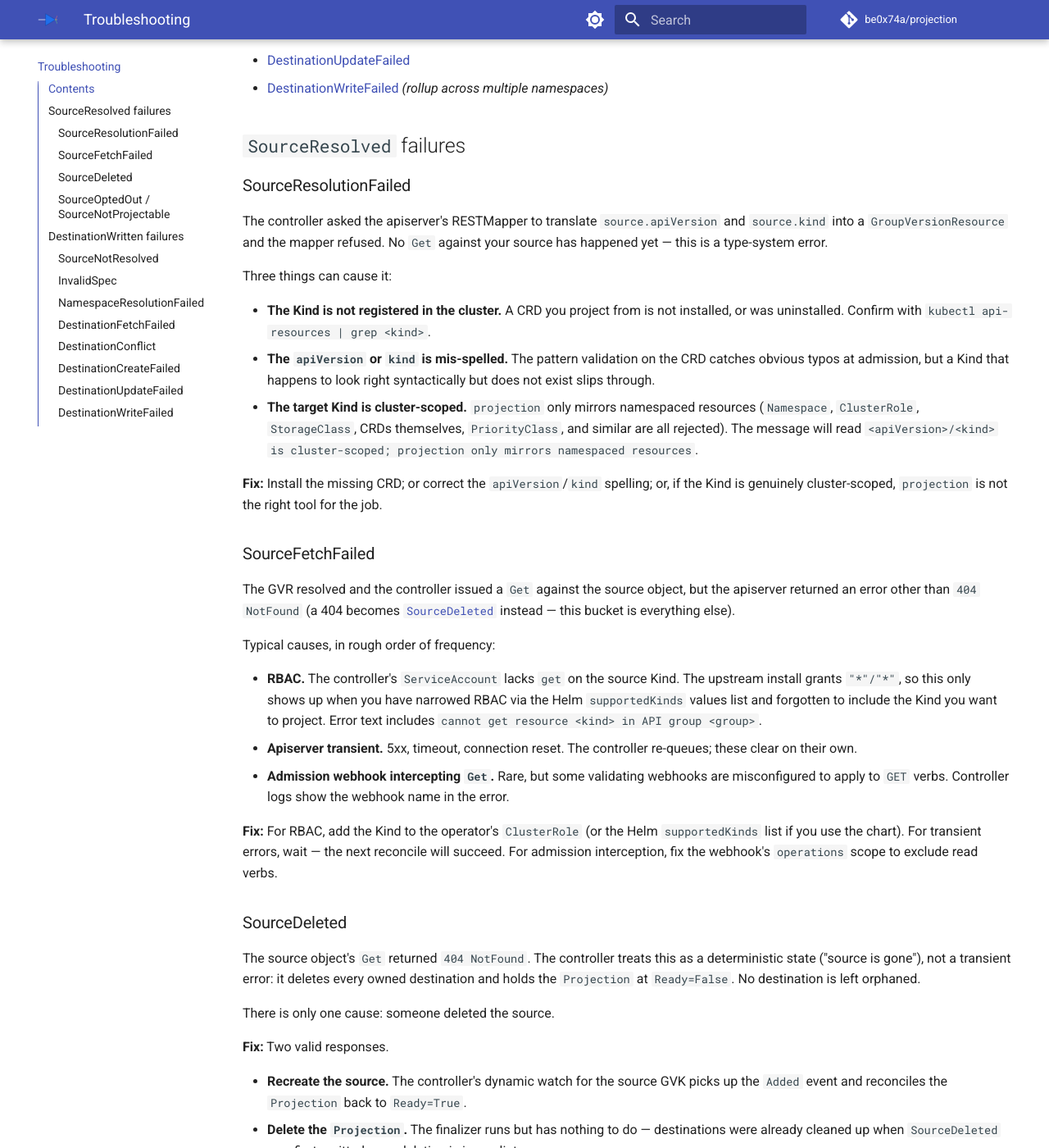
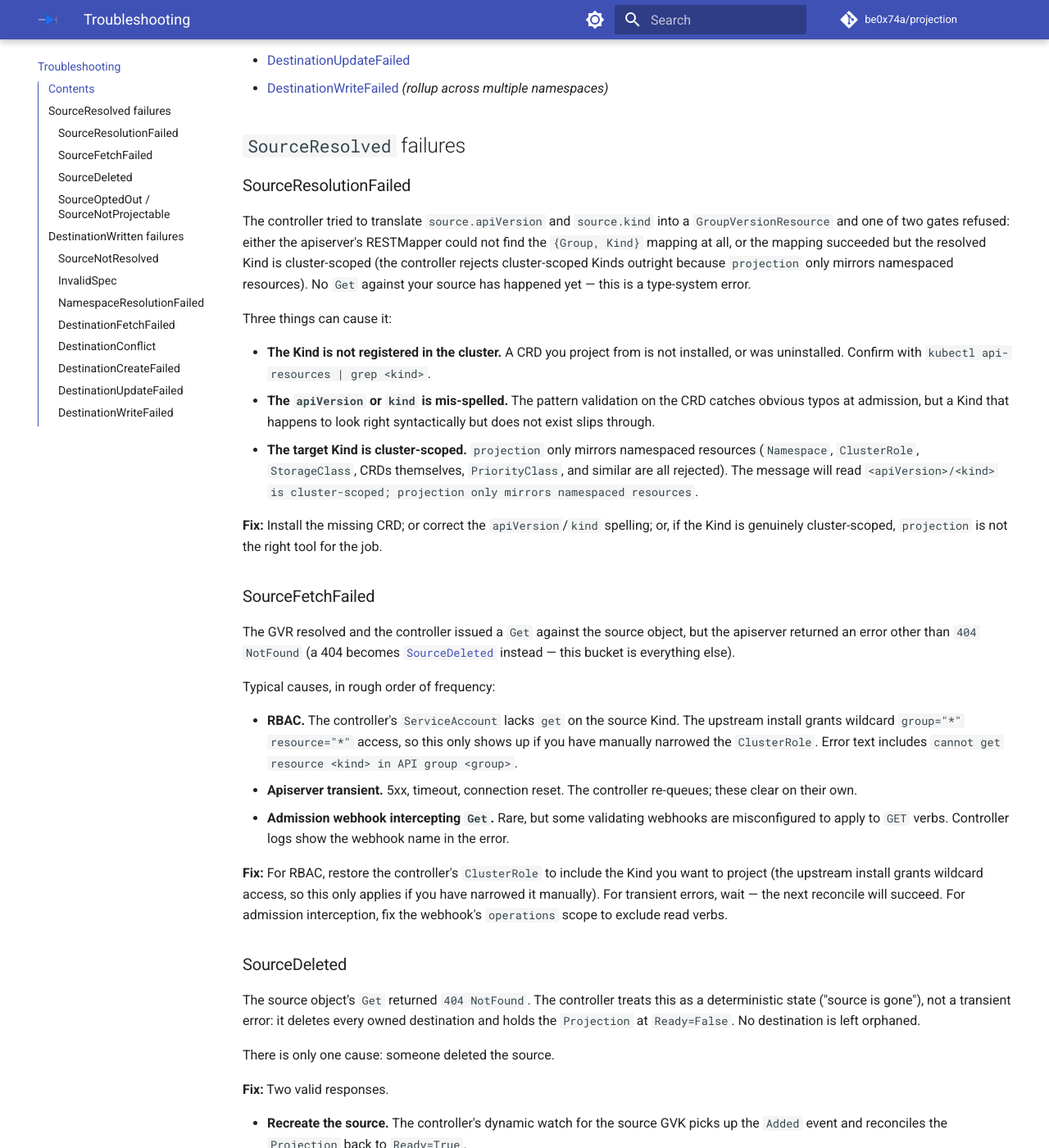
Before and after one commit to be0x74a/projection, an MkDocs documentation site: the page built from docs/troubleshooting.md, in a window 1280 px wide and 1400 px high, scrolled down 803 px. Shown: the whole window at 82% size. Built offline with MkDocs 1.6.1 and Material for MkDocs 9.7.7, drawn with Linux system fonts in a browser that asks for light colours; comment, search, counter and statistics services are not loaded; some of the changed text lies outside the part shown.

Commit message:
docs: fix anchor slugs, remove supportedKinds, split InvalidSpec YAML
Correct python-markdown anchor slugs for SourceOptedOut/SourceNotProjectable
heading (single hyphen, not double). Fix observability.md cross-link to use
the numbered heading anchor (#2-kubernetes-events). Remove references to
non-existent supportedKinds Helm value in SourceFetchFailed and
DestinationFetchFailed; replace with accurate wildcard-RBAC language. Split
the duplicate-root-key InvalidSpec YAML block into two separate fenced
examples. Reword SourceResolutionFailed opening to name both gates
(RESTMapper and controller scope check).

````diff
--- a/docs/troubleshooting.md
+++ b/docs/troubleshooting.md
@@ -11,7 +11,7 @@ Every entry assumes you have already located the failing condition. If you haven
 - [SourceResolutionFailed](#sourceresolutionfailed)
 - [SourceFetchFailed](#sourcefetchfailed)
 - [SourceDeleted](#sourcedeleted)
-- [SourceOptedOut / SourceNotProjectable](#sourceoptedout--sourcenotprojectable)
+- [SourceOptedOut / SourceNotProjectable](#sourceoptedout-sourcenotprojectable)
 
 **`DestinationWritten` failures** — the controller located the source but could not write the destination:
 
@@ -28,7 +28,7 @@ Every entry assumes you have already located the failing condition. If you haven
 
 ### SourceResolutionFailed
 
-The controller asked the apiserver's RESTMapper to translate `source.apiVersion` and `source.kind` into a `GroupVersionResource` and the mapper refused. No `Get` against your source has happened yet — this is a type-system error.
+The controller tried to translate `source.apiVersion` and `source.kind` into a `GroupVersionResource` and one of two gates refused: either the apiserver's RESTMapper could not find the `{Group, Kind}` mapping at all, or the mapping succeeded but the resolved Kind is cluster-scoped (the controller rejects cluster-scoped Kinds outright because `projection` only mirrors namespaced resources). No `Get` against your source has happened yet — this is a type-system error.
 
 Three things can cause it:
 
@@ -44,11 +44,11 @@ The GVR resolved and the controller issued a `Get` against the source object, bu
 
 Typical causes, in rough order of frequency:
 
-- **RBAC.** The controller's `ServiceAccount` lacks `get` on the source Kind. The upstream install grants `"*"/"*"`, so this only shows up when you have narrowed RBAC via the Helm `supportedKinds` values list and forgotten to include the Kind you want to project. Error text includes `cannot get resource <kind> in API group <group>`.
+- **RBAC.** The controller's `ServiceAccount` lacks `get` on the source Kind. The upstream install grants wildcard `group="*" resource="*"` access, so this only shows up if you have manually narrowed the `ClusterRole`. Error text includes `cannot get resource <kind> in API group <group>`.
 - **Apiserver transient.** 5xx, timeout, connection reset. The controller re-queues; these clear on their own.
 - **Admission webhook intercepting `Get`.** Rare, but some validating webhooks are misconfigured to apply to `GET` verbs. Controller logs show the webhook name in the error.
 
-**Fix:** For RBAC, add the Kind to the operator's `ClusterRole` (or the Helm `supportedKinds` list if you use the chart). For transient errors, wait — the next reconcile will succeed. For admission interception, fix the webhook's `operations` scope to exclude read verbs.
+**Fix:** For RBAC, restore the controller's `ClusterRole` to include the Kind you want to project (the upstream install grants wildcard access, so this only applies if you have narrowed it manually). For transient errors, wait — the next reconcile will succeed. For admission interception, fix the webhook's `operations` scope to exclude read verbs.
 
 ### SourceDeleted
 
@@ -88,7 +88,7 @@ If you see `SourceNotResolved`, the real failure is on the `SourceResolved` cond
 - [SourceResolutionFailed](#sourceresolutionfailed)
 - [SourceFetchFailed](#sourcefetchfailed)
 - [SourceDeleted](#sourcedeleted)
-- [SourceOptedOut / SourceNotProjectable](#sourceoptedout--sourcenotprojectable)
+- [SourceOptedOut / SourceNotProjectable](#sourceoptedout-sourcenotprojectable)
 
 **Fix:** resolve the upstream `SourceResolved` failure. `SourceNotResolved` will clear on the next reconcile.
 
@@ -101,11 +101,16 @@ CEL admission enforces this on apiservers that support it (k8s 1.32+), so most c
 **Fix:** decide which destination shape you want and remove the other field.
 
 ```yaml
-# Single destination namespace
+# Option A — single destination namespace
 spec:
   destination:
     namespace: tenant-a
-# …or selector-based fan-out, not both
+```
+
+…or:
+
+```yaml
+# Option B — selector-based fan-out
 spec:
   destination:
     namespaceSelector:
@@ -130,12 +135,12 @@ For each target namespace, the controller first issues a `Get` to check whether
 
 Typical causes:
 
-- **RBAC.** The controller's `ServiceAccount` lacks `get` on the destination Kind in the target namespace. Same narrowed-RBAC failure mode as [`SourceFetchFailed`](#sourcefetchfailed) — if you use the Helm chart's `supportedKinds` list, confirm the Kind is listed.
+- **RBAC.** The controller's `ServiceAccount` lacks `get` on the destination Kind in the target namespace. Same narrowed-RBAC failure mode as [`SourceFetchFailed`](#sourcefetchfailed) — the upstream install grants wildcard access, so this only shows up if you have manually narrowed the `ClusterRole`.
 - **Apiserver transient error.** 5xx, timeout. Clears on requeue.
 
 For selector-based `Projection`s this can fire in some namespaces and not others; see [DestinationWriteFailed](#destinationwritefailed) for how the rollup reason works when failures differ per namespace.
 
-**Fix:** widen RBAC for the destination Kind, or wait for the transient to clear.
+**Fix:** Restore the destination Kind to the controller's `ClusterRole`, or wait for the transient to clear.
 
 ### DestinationConflict
 
@@ -184,7 +189,7 @@ A rollup reason, emitted only by selector-based `Projection`s. When the destinat
 
 The condition `message` lists the failing namespaces (`failed namespaces: ns-a, ns-b, ns-c`), but the actual causes are only in the per-namespace Events. This is deliberate: a single status message cannot faithfully encode three different failure modes.
 
-**Fix:** drill into Events to see each namespace's actual reason. From [observability.md](observability.md#kubernetes-events):
+**Fix:** drill into Events to see each namespace's actual reason. From [observability.md](observability.md#2-kubernetes-events):
 
 ```bash
 kubectl -n <projection-ns> get events.events.k8s.io \
````
Also changed, not shown: docs/observability.md (+1 -1 lines).
